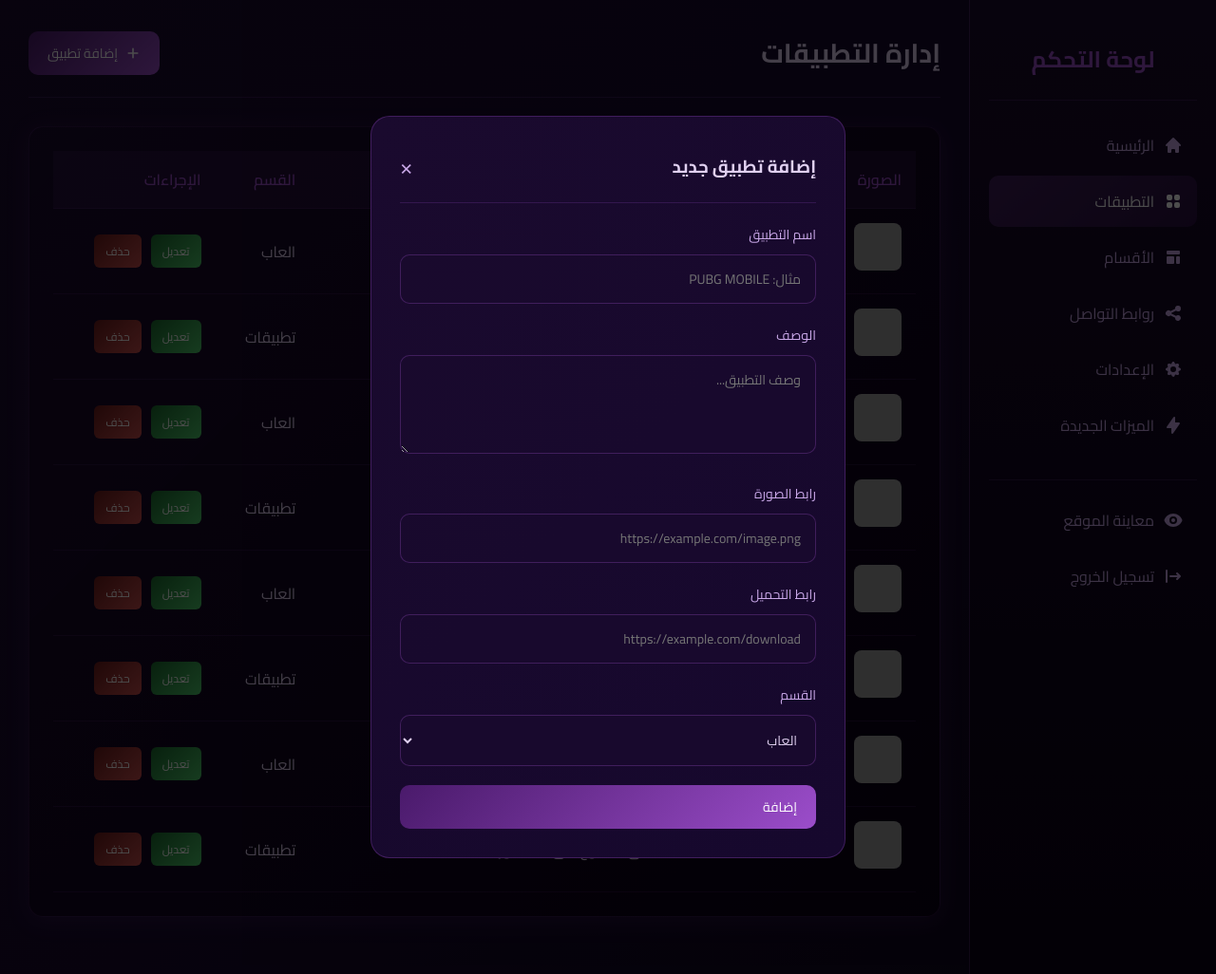
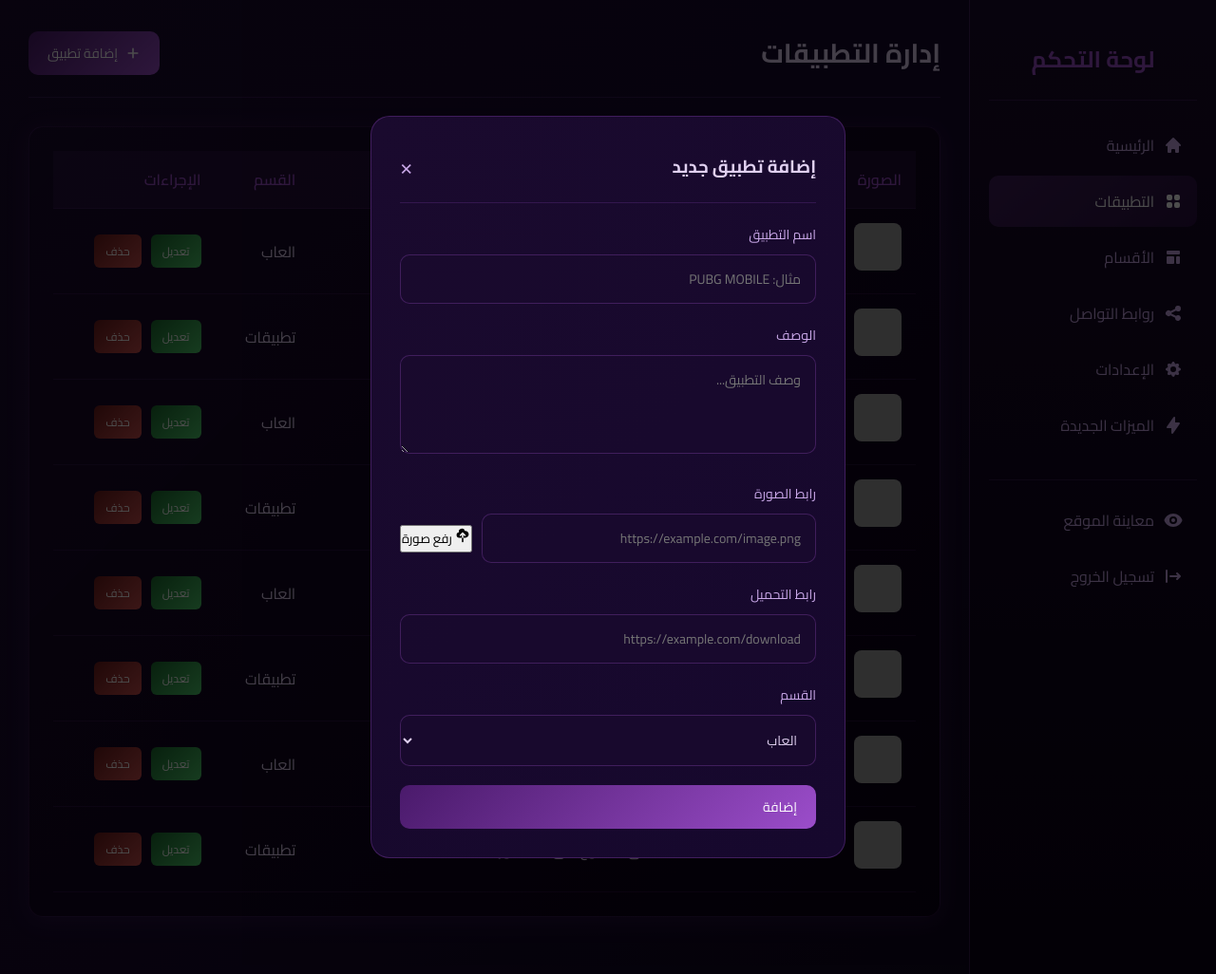
Before and after one commit to majram123/ipa-majram-flask-app, a Flask app: page /admin/apps in a window 1280 px wide, after a click on "إضافة تطبيق". Shown: the whole page at 95% size. Run offline with Flask 3, Linux system fonts and the light colour scheme; a user stored in the database is signed in; grey boxes are pictures that could not be loaded.

Commit message:
Assistant checkpoint: إضافة خاصية رفع الصور للموقع
Assistant generated file changes:
- app.py: إضافة استيراد وإعدادات رفع الصور, إضافة دالة للتحقق من امتداد الملف, إضافة راوت لرفع الصور
- templates/admin/apps.html: إضافة زر رفع الصور في نموذج إضافة التطبيق, إضافة زر رفع الصور في نموذج تعديل التطبيق, إضافة سكريبت رفع الصور
- static/uploads/.gitkeep: إنشاء مجلد الصور المرفوعة

---

User prompt:

اضف لوحه خاصيه رفع صوره لموقع ولتطبيق بلا رابط

Replit-Commit-Author: Assistant
Replit-Commit-Session-Id: fee46bcb-011d-4cab-9fd0-cf1bd8770be9
Replit-Commit-Event-Id: 6a22adc8-814d-491b-be1e-52e6481f6767

```diff
--- a/app.py
+++ b/app.py
@@ -2,14 +2,22 @@ from flask import Flask, render_template, request, redirect, url_for, flash, jso
 from flask_sqlalchemy import SQLAlchemy
 from flask_login import LoginManager, UserMixin, login_user, login_required, logout_user, current_user
 from werkzeug.security import generate_password_hash, check_password_hash
+from werkzeug.utils import secure_filename
 import os
 import json
 import requests
+from datetime import datetime
 
 app = Flask(__name__)
 app.config['SECRET_KEY'] = os.urandom(24).hex()
 app.config['SQLALCHEMY_DATABASE_URI'] = 'sqlite:///site.db'
 app.config['SQLALCHEMY_TRACK_MODIFICATIONS'] = False
+app.config['UPLOAD_FOLDER'] = 'static/uploads'
+app.config['MAX_CONTENT_LENGTH'] = 16 * 1024 * 1024  # 16MB max file size
+ALLOWED_EXTENSIONS = {'png', 'jpg', 'jpeg', 'gif', 'webp'}
+
+# إنشاء مجلد الرفع إذا لم يكن موجوداً
+os.makedirs(app.config['UPLOAD_FOLDER'], exist_ok=True)
 
 # مفاتيح reCAPTCHA (استخدم المفاتيح التجريبية من Google أو مفاتيحك الخاصة)
 RECAPTCHA_SITE_KEY = '6LeIxAcTAAAAAJcZVRqyHh71UMIEGNQ_MXjiZKhI'  # مفتاح تجريبي
@@ -32,6 +40,10 @@ def verify_recaptcha(token):
         return result.get('success', False)
     except:
         return False
+
+def allowed_file(filename):
+    """التحقق من امتداد الملف المسموح به"""
+    return '.' in filename and filename.rsplit('.', 1)[1].lower() in ALLOWED_EXTENSIONS
 
 db = SQLAlchemy(app)
 login_manager = LoginManager(app)
@@ -206,6 +218,33 @@ def admin_apps():
     apps = App.query.order_by(App.order).all()
     categories = Category.query.all()
     return render_template('admin/apps.html', apps=apps, categories=categories)
+
+@app.route('/admin/upload-image', methods=['POST'])
+@login_required
+def upload_image():
+    """رفع صورة وإرجاع رابطها"""
+    if 'image' not in request.files:
+        return jsonify({'error': 'لم يتم اختيار صورة'}), 400
+
+    file = request.files['image']
+    if file.filename == '':
+        return jsonify({'error': 'لم يتم اختيار صورة'}), 400
+
+    if file and allowed_file(file.filename):
+        # إنشاء اسم ملف آمن مع طابع زمني
+        filename = secure_filename(file.filename)
+        timestamp = datetime.now().strftime('%Y%m%d_%H%M%S')
+        name, ext = os.path.splitext(filename)
+        filename = f"{name}_{timestamp}{ext}"
+
+        filepath = os.path.join(app.config['UPLOAD_FOLDER'], filename)
+        file.save(filepath)
+
+        # إرجاع الرابط المحلي للصورة
+        image_url = url_for('static', filename=f'uploads/{filename}', _external=True)
+        return jsonify({'success': True, 'url': image_url})
+
+    return jsonify({'error': 'نوع الملف غير مسموح به. استخدم: png, jpg, jpeg, gif, webp'}), 400
 
 @app.route('/admin/apps/add', methods=['POST'])
 @login_required
--- a/templates/admin/apps.html
+++ b/templates/admin/apps.html
@@ -60,7 +60,17 @@
             </div>
             <div class="form-group">
                 <label>رابط الصورة</label>
-                <input type="url" name="image_url" required placeholder="https://example.com/image.png">
+                <div style="display: flex; gap: 10px; align-items: center;">
+                    <input type="url" name="image_url" id="add_image_url" required placeholder="https://example.com/image.png" style="flex: 1;">
+                    <button type="button" class="upload-btn" onclick="document.getElementById('add_image_upload').click()">
+                        <svg fill="currentColor" viewBox="0 0 20 20" width="16" height="16">
+                            <path d="M5.5 13a3.5 3.5 0 01-.369-6.98 4 4 0 117.753-1.977A4.5 4.5 0 1113.5 13H11V9.413l1.293 1.293a1 1 0 001.414-1.414l-3-3a1 1 0 00-1.414 0l-3 3a1 1 0 001.414 1.414L9 9.414V13H5.5z"></path>
+                            <path d="M9 13h2v5a1 1 0 11-2 0v-5z"></path>
+                        </svg>
+                        رفع صورة
+                    </button>
+                </div>
+                <input type="file" id="add_image_upload" accept="image/*" style="display: none;" onchange="uploadImage(this, 'add_image_url')">
             </div>
             <div class="form-group">
                 <label>رابط التحميل</label>
@@ -96,7 +106,17 @@
             </div>
             <div class="form-group">
                 <label>رابط الصورة</label>
-                <input type="url" name="image_url" id="edit_image_url" required>
+                <div style="display: flex; gap: 10px; align-items: center;">
+                    <input type="url" name="image_url" id="edit_image_url" required style="flex: 1;">
+                    <button type="button" class="upload-btn" onclick="document.getElementById('edit_image_upload').click()">
+                        <svg fill="currentColor" viewBox="0 0 20 20" width="16" height="16">
+                            <path d="M5.5 13a3.5 3.5 0 01-.369-6.98 4 4 0 117.753-1.977A4.5 4.5 0 1113.5 13H11V9.413l1.293 1.293a1 1 0 001.414-1.414l-3-3a1 1 0 00-1.414 0l-3 3a1 1 0 001.414 1.414L9 9.414V13H5.5z"></path>
+                            <path d="M9 13h2v5a1 1 0 11-2 0v-5z"></path>
+                        </svg>
+                        رفع صورة
+                    </button>
+                </div>
+                <input type="file" id="edit_image_upload" accept="image/*" style="display: none;" onchange="uploadImage(this, 'edit_image_url')">
             </div>
             <div class="form-group">
                 <label>رابط التحميل</label>
@@ -129,3 +149,98 @@ function openEditModal(id, name, description, image_url, download_link, category
 }
 </script>
 {% endblock %}
+
+
+
+<script>
+function uploadImage(input, targetInputId) {
+    const file = input.files[0];
+    if (!file) return;
+
+    // التحقق من نوع الملف
+    const allowedTypes = ['image/png', 'image/jpeg', 'image/jpg', 'image/gif', 'image/webp'];
+    if (!allowedTypes.includes(file.type)) {
+        alert('نوع الملف غير مسموح به. استخدم: PNG, JPG, JPEG, GIF, WEBP');
+        return;
+    }
+
+    // التحقق من حجم الملف (16MB max)
+    if (file.size > 16 * 1024 * 1024) {
+        alert('حجم الملف كبير جداً. الحد الأقصى 16 ميجابايت');
+        return;
+    }
+
+    const formData = new FormData();
+    formData.append('image', file);
+
+    // إظهار رسالة التحميل
+    const targetInput = document.getElementById(targetInputId);
+    const originalValue = targetInput.value;
+    targetInput.value = 'جاري رفع الصورة...';
+    targetInput.disabled = true;
+
+    fetch('/admin/upload-image', {
+        method: 'POST',
+        body: formData
+    })
+    .then(response => response.json())
+    .then(data => {
+        if (data.success) {
+            targetInput.value = data.url;
+            targetInput.disabled = false;
+            // إظهار معاينة الصورة
+            showImagePreview(data.url, targetInputId);
+        } else {
+            alert('خطأ: ' + data.error);
+            targetInput.value = originalValue;
+            targetInput.disabled = false;
+        }
+    })
+    .catch(error => {
+        alert('حدث خطأ أثناء رفع الصورة');
+        console.error('Error:', error);
+        targetInput.value = originalValue;
+        targetInput.disabled = false;
+    });
+}
+
+function showImagePreview(url, inputId) {
+    const input = document.getElementById(inputId);
+    let preview = input.parentElement.querySelector('.image-preview');
+
+    if (!preview) {
+        preview = document.createElement('img');
+        preview.className = 'image-preview';
+        preview.style.cssText = 'width: 60px; height: 60px; object-fit: cover; border-radius: 8px; margin-top: 10px; border: 2px solid rgba(155, 77, 202, 0.3);';
+        input.parentElement.appendChild(preview);
+    }
+
+    preview.src = url;
+}
+</script>
+
+<style>
+.upload-btn {
+    padding: 8px 16px;
+    background: linear-gradient(135deg, #9b4dca 0%, #4a1a6b 100%);
+    color: #fff;
+    border: none;
+    border-radius: 8px;
+    cursor: pointer;
+    font-weight: 600;
+    display: flex;
+    align-items: center;
+    gap: 6px;
+    transition: all 0.3s ease;
+    white-space: nowrap;
+}
+
+.upload-btn:hover {
+    transform: scale(1.05);
+    box-shadow: 0 4px 15px rgba(155, 77, 202, 0.4);
+}
+
+.upload-btn svg {
+    fill: #fff;
+}
+</style>
```
Also changed, not shown: 1 other file.
